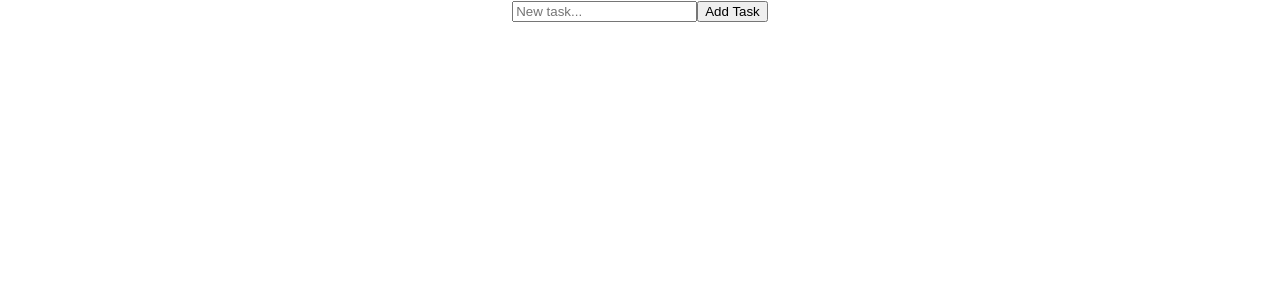
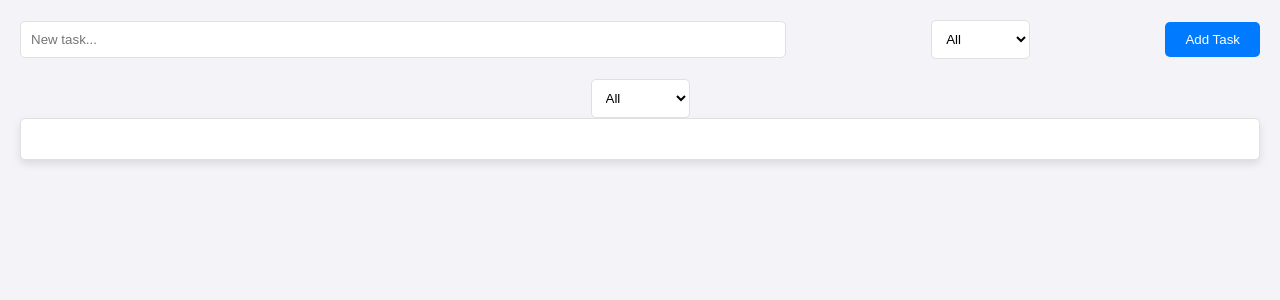
Before and after one commit to vukhanh732/Task-Mate, a React (Create React App) app: page / in a window 1280 px wide. Shown: the top 300 px of the page. Built offline with nearby package versions, Linux system fonts and the light colour scheme.

Commit message:
Added categories and improve styling

```diff
--- a/src/App.css
+++ b/src/App.css
@@ -40,3 +40,87 @@
 .task-item.completed span {
   text-decoration: line-through;
 }
+
+body {
+  font-family: 'Arial', sans-serif;
+  background-color: #f4f4f8;
+  color: #333;
+  padding: 20px;
+}
+
+.top-bar {
+  display: flex;
+  justify-content: space-between;
+  align-items: center;
+  margin-bottom: 20px;
+}
+
+.task-list {
+  border: 1px solid #e0e0e0;
+  border-radius: 5px;
+  background-color: #fff;
+  padding: 20px;
+  box-shadow: 0 4px 8px rgba(0, 0, 0, 0.1);
+}
+
+.task-item {
+  display: flex;
+  align-items: center;
+  justify-content: space-between;
+  padding: 10px 0;
+}
+
+.task-item.completed span {
+  text-decoration: line-through;
+  color: #888;
+}
+
+input[type="text"] {
+  padding: 10px;
+  border: 1px solid #e0e0e0;
+  border-radius: 5px;
+  width: 60%;
+  margin-right: 10px;
+}
+
+select {
+  padding: 10px;
+  border: 1px solid #e0e0e0;
+  border-radius: 5px;
+  background-color: #fff;
+  cursor: pointer;
+}
+
+button {
+  padding: 10px 20px;
+  border: none;
+  background-color: #007bff;
+  color: #fff;
+  border-radius: 5px;
+  cursor: pointer;
+  transition: background-color 0.3s;
+}
+
+button:hover {
+  background-color: #0056b3;
+}
+
+.category-Work {
+  color: #D32F2F; /* Red for Work */
+}
+
+.category-School {
+  color: #1976D2; /* Blue for School */
+}
+
+.category-Home {
+  color: #388E3C; /* Green for Home */
+}
+
+.category-Personal {
+  color: #8E24AA; /* Purple for Personal */
+}
+
+.category-Shopping {
+  color: #FBC02D; /* Yellow for Shopping */
+}
--- a/src/TaskContext.js
+++ b/src/TaskContext.js
@@ -1,12 +1,13 @@
-import React, { createContext, useState } from 'react';
+import React, { useState, createContext } from 'react';
 
 export const TaskContext = createContext();
 
-export const TaskProvider = (props) => {
+export const TaskProvider = props => {
   const [tasks, setTasks] = useState([]);
+  const [filterCategory, setFilterCategory] = useState("All"); // New state
 
   return (
-    <TaskContext.Provider value={[tasks, setTasks]}>
+    <TaskContext.Provider value={[tasks, setTasks, filterCategory, setFilterCategory]}>
       {props.children}
     </TaskContext.Provider>
   );
--- a/src/components/TaskItem.js
+++ b/src/components/TaskItem.js
@@ -26,6 +26,7 @@ function TaskItem({ task }) {
   };
 
   return (
+    <div className={`task-item category-${task.category}`}>
         <div className={`task-item ${task.completed ? 'completed' : ''}`}>
         <input type="checkbox" checked={task.completed} onChange={toggleCompletion} />
 
@@ -48,6 +49,7 @@ function TaskItem({ task }) {
             </span>
         }
         </div>
+    </div>
   );
 }
 
--- a/src/components/TaskList.js
+++ b/src/components/TaskList.js
@@ -3,15 +3,26 @@ import { TaskContext } from '../TaskContext';
 import TaskItem from './TaskItem';
 
 function TaskList() {
-  const [tasks, setTasks] = useContext(TaskContext);
-
-  const sortedTasks = tasks.sort((a, b) => (a.completed === b.completed ? 0 : a.completed ? 1 : -1));
+  const [tasks, setTasks, filterCategory, setFilterCategory] = useContext(TaskContext);
+  const categories = ["All", "Work", "School", "Home", "Personal", "Shopping"];
 
   return (
-    <div className="task-list">
-      {sortedTasks.map(task => (
-        <TaskItem key={task.id} task={task} />
-      ))}
+    <div>
+      <select
+        value={filterCategory}
+        onChange={e => setFilterCategory(e.target.value)}
+      >
+        {categories.map(cat => (
+          <option key={cat} value={cat}>{cat}</option>
+        ))}
+      </select>
+      <div className="task-list">
+        {tasks
+          .filter(task => filterCategory === "All" || task.category === filterCategory)
+          .map(task => (
+            <TaskItem key={task.id} task={task} />
+        ))}
+      </div>
     </div>
   );
 }
--- a/src/components/TopBar.js
+++ b/src/components/TopBar.js
@@ -2,18 +2,21 @@ import React, { useState, useContext } from 'react';
 import { TaskContext } from '../TaskContext';
 
 function TopBar() {
-  const [taskInput, setTaskInput] = useState("");
-  const [tasks, setTasks] = useContext(TaskContext);
+  const [tasks, setTasks, filterCategory, setFilterCategory] = useContext(TaskContext);
+  const [taskInput, setTaskInput] = useState('');
+  const [selectedCategory, setSelectedCategory] = useState("All");
+  const categories = ["All", "Work", "School", "Home", "Personal", "Shopping"];
 
   const addTask = () => {
     if (taskInput.trim()) {
       const newTask = {
         id: Date.now(),
         title: taskInput,
-        completed: false
+        completed: false,
+        category: selectedCategory
       };
-      setTasks(prevTasks => [...prevTasks, newTask]);
-      setTaskInput("");
+      setTasks([...tasks, newTask]);
+      setTaskInput('');
     }
   };
 
@@ -25,8 +28,15 @@ function TopBar() {
         value={taskInput}
         onChange={e => setTaskInput(e.target.value)}
       />
+      <select
+        value={selectedCategory}
+        onChange={e => setSelectedCategory(e.target.value)}
+      >
+        {categories.map(cat => (
+          <option key={cat} value={cat}>{cat}</option>
+        ))}
+      </select>
       <button onClick={addTask}>Add Task</button>
-      {/* Future: Dropdown for categories and search functionality */}
     </div>
   );
 }
```
Lines whose indentation alone changed are shown as unchanged.
